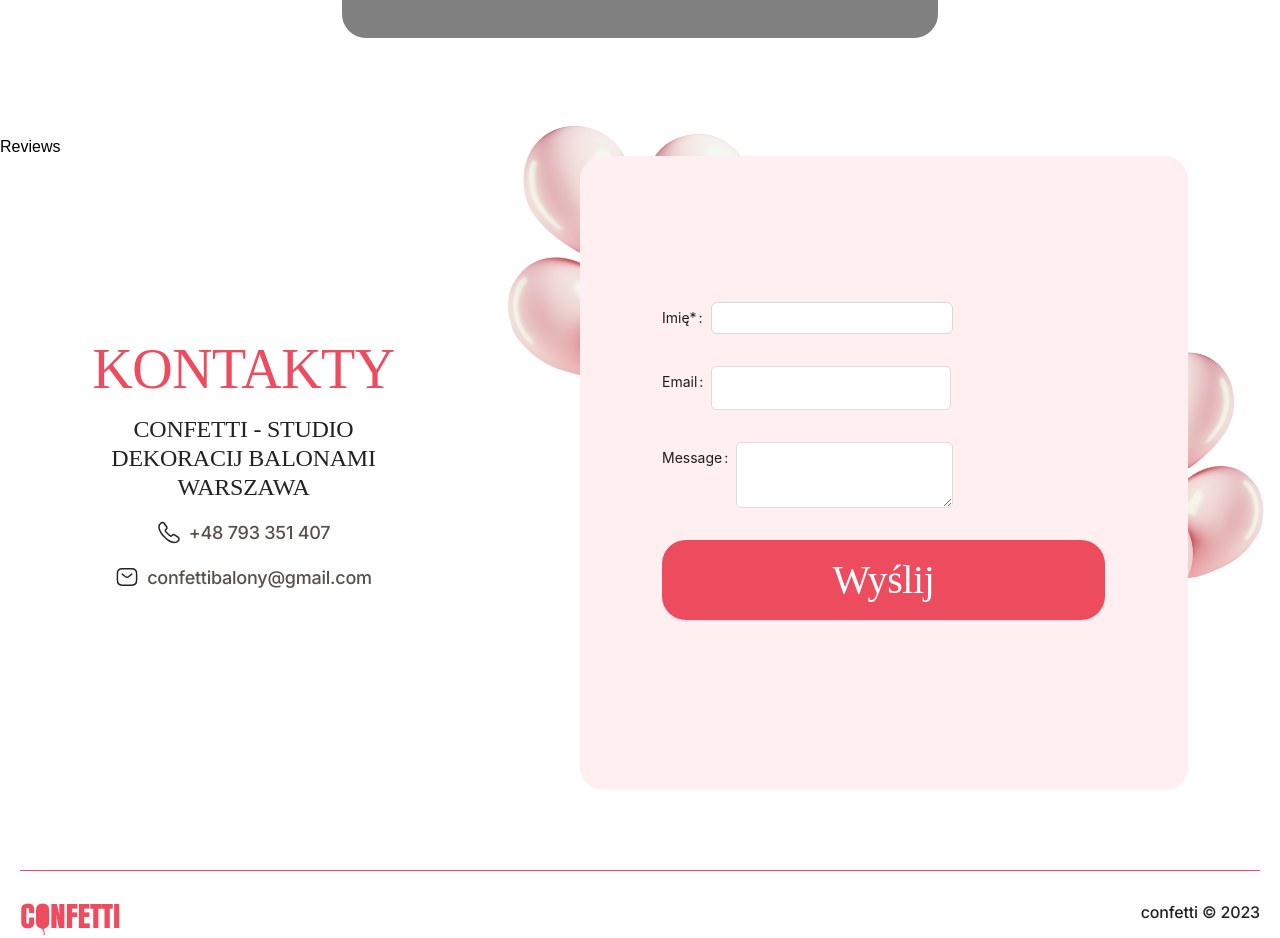
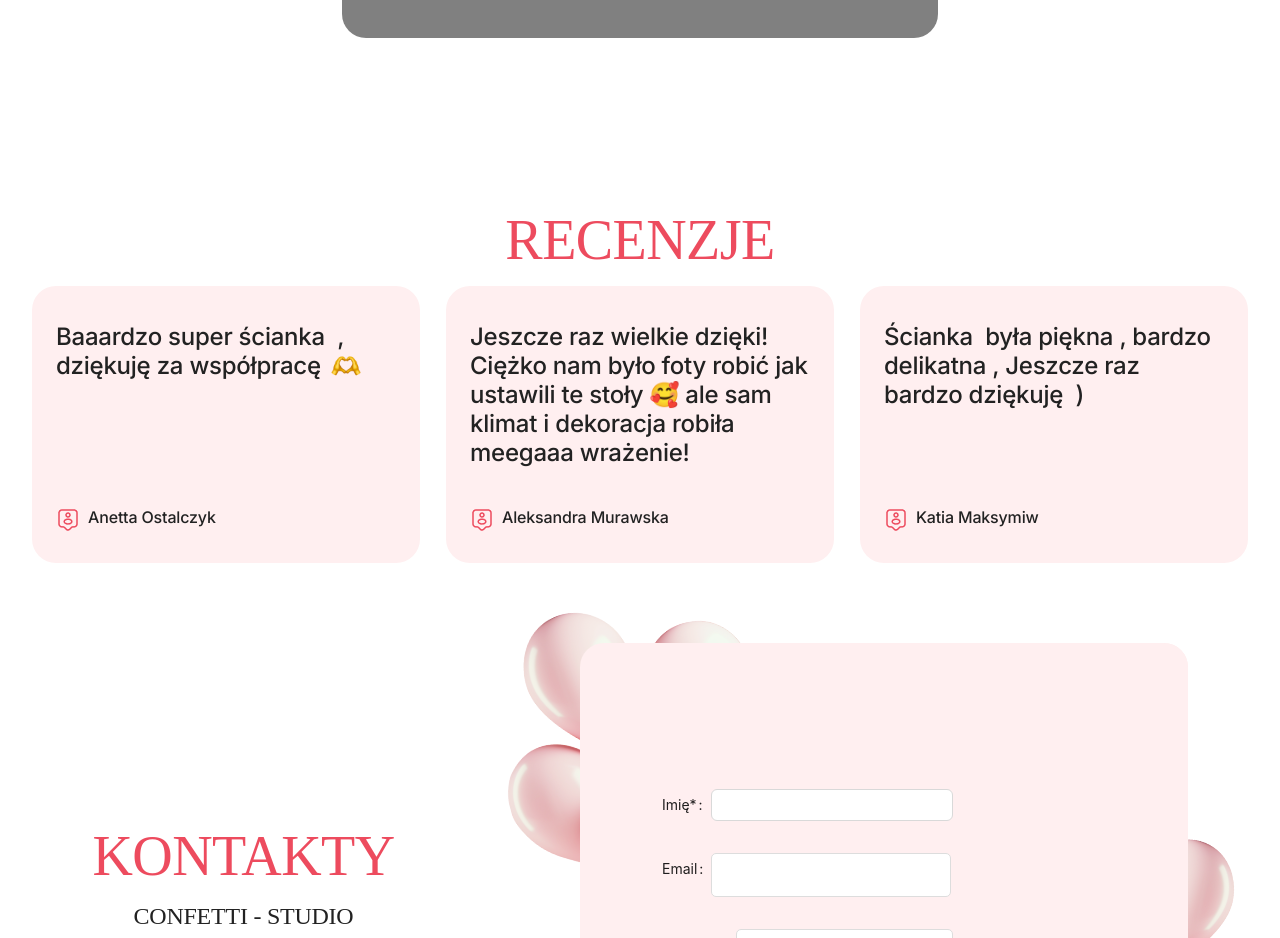
Before and after one commit to 0trava/CONFETTI, a React (Create React App) app: page / in a window 1280 px wide. Shown: the part 2240-3178 px from the top of the page. Built offline with nearby package versions, Linux system fonts and the light colour scheme; a web font is replaced by a local one.

Commit message:
add Reviews

```diff
--- a/src/components/components/Reviews.jsx
+++ b/src/components/components/Reviews.jsx
@@ -1,8 +1,36 @@
-import React from 'react'
+import React from 'react';
+import style from './Reviews.module.css';
+
+// images
+
+// import Emojie from '../../assets/images/emojie.png'
 
 const Reviews = () => {
   return (
-    <div>Reviews</div>
+    <div className={style.container}>
+        <h2 className={style.title}>
+        Recenzje
+        </h2>
+
+        {/*Reviews Desktop*/}
+        <ul className={style.list__desk}>
+          <li className={style.item__desk}>
+              <p  className={style.item__review}>Baaardzo super ścianka  , dziękuję za <span>współpracę</span></p>
+              <p className={style.item__user}>Anetta Ostalczyk </p>
+          </li>
+
+          <li className={style.item__desk}>
+              <p  className={style.item__review}>Jeszcze raz wielkie dzięki! Ciężko nam było foty robić jak ustawili te stoły 🥰 ale sam klimat i dekoracja robiła meegaaa wrażenie!  </p>
+              <p className={style.item__user}>Aleksandra Murawska</p>
+          </li>
+
+          <li className={style.item__desk}>
+              <p  className={style.item__review}>Ścianka  była piękna , bardzo delikatna , Jeszcze raz bardzo dziękuję  ) </p>
+              <p className={style.item__user}>Katia Maksymiw </p>
+          </li>
+        </ul>
+
+    </div>
   )
 }
 
--- /dev/null
+++ b/src/components/components/Reviews.module.css
@@ -0,0 +1,102 @@
+.container {
+    display: flex;
+    flex-direction: column;
+    align-content: center;
+    align-items: center;
+    margin-bottom: 80px;
+}
+
+.title {
+    font-size: 56px;
+    font-weight: 500;
+    line-height: 44px;
+    letter-spacing: -0.01em;
+    text-align: center;
+
+    font-family: Anzeigen-Grotesk;
+    text-transform: uppercase;
+    color:  #ED4B5E;
+
+    margin-bottom: 24px;
+    margin-top: 80px;
+}
+
+.list__desk {
+    display: flex;
+    gap: 26px;
+
+}
+
+.item__desk {
+    width: 388px;
+    height: 277px;
+    padding-left: 24px;
+    padding-right: 24px;
+    padding-top: 36px;
+    padding-bottom: 36px;
+    border-radius: 24px;
+    background: #FFEFF0;
+    display: flex;
+    flex-direction: column;
+    justify-content: space-between;
+
+
+}
+
+.item__review {
+    font-family: Inter;
+    font-size: 24px;
+    font-weight: 500;
+    line-height: 29px;
+    letter-spacing: -0.01em;
+    text-align: left;
+    color: #222222;
+    /* display: flex; */
+
+}
+
+.item__user {
+    font-family: Inter;
+    font-size: 16px;
+    font-weight: 500;
+    line-height: 19px;
+    letter-spacing: -0.01em;
+    text-align: left;
+    color: #222222;
+    position: relative;
+    margin-left: 32px;
+
+}
+
+.item__user::before {
+    content: '';
+    background-image: url('../../assets/images/tag-user.png');
+    background-size: cover;
+    width: 24px;
+    height: 24px;
+    position: absolute;
+    left: -32px;
+
+}
+
+.item__review span {
+    position: relative;
+}
+
+.item__review span::after {
+    content: '';
+    top: 0;
+    position: absolute;
+    right: -40px;
+    width: 30px;
+    height: 30px;
+    background-image: url('../../assets//images/emojie.png');
+    background-size: cover;
+
+}
+
+/* .emoji img{
+    width: 40px;
+    height: 40px;
+
+} */
```
Also changed, not shown: src/assets/images/emojie.png (added).
